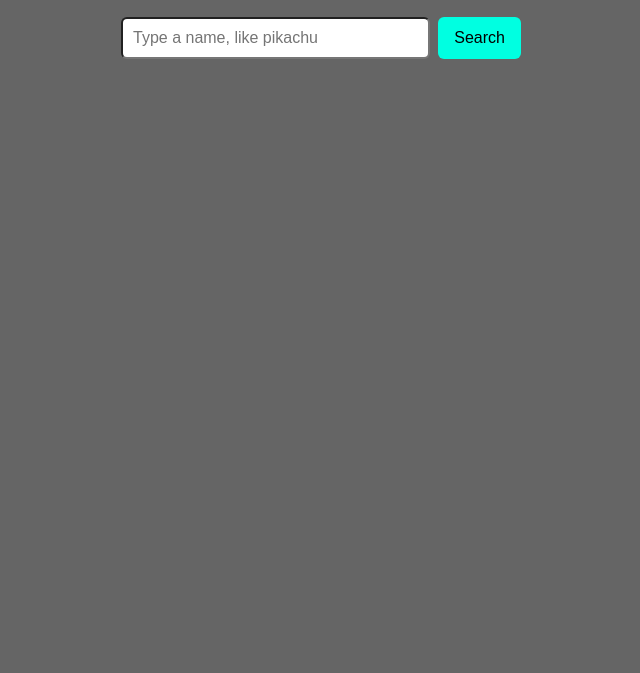
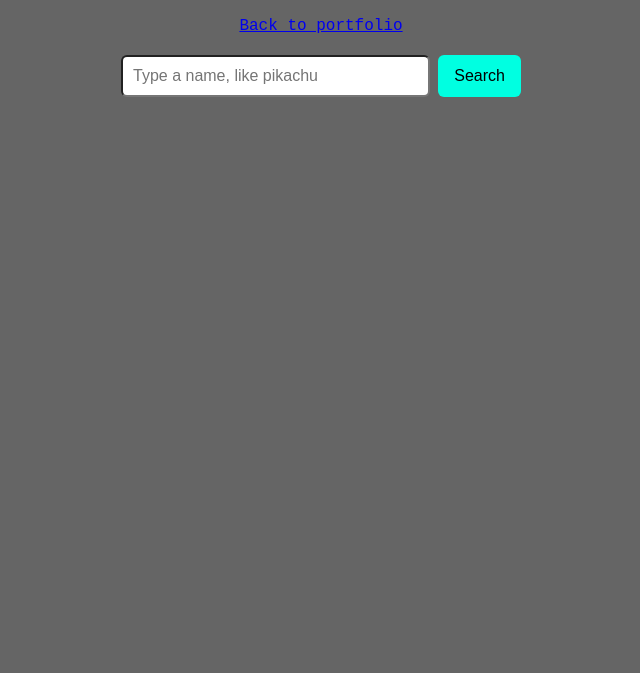
Before and after one commit to bubba957/pokedexAPI, a plain HTML site: page index.html in a window 1280 px wide. Shown: the part 127-800 px from the top of the page, without its empty margins (319-959 px from the left). Drawn offline with Linux system fonts and the light colour scheme.

Commit message:
Added back button

```diff
--- a/index.html
+++ b/index.html
@@ -9,6 +9,7 @@
 </head>
 <body>
   <h1>Pokédex</h1>
+  <p><a href="../codyPortfolio/contact.html">Back to portfolio</a></p>
   <div class="search-bar">
     <input id="search" type="search" placeholder="Type a name, like pikachu">
     <button id="go">Search</button>
```
